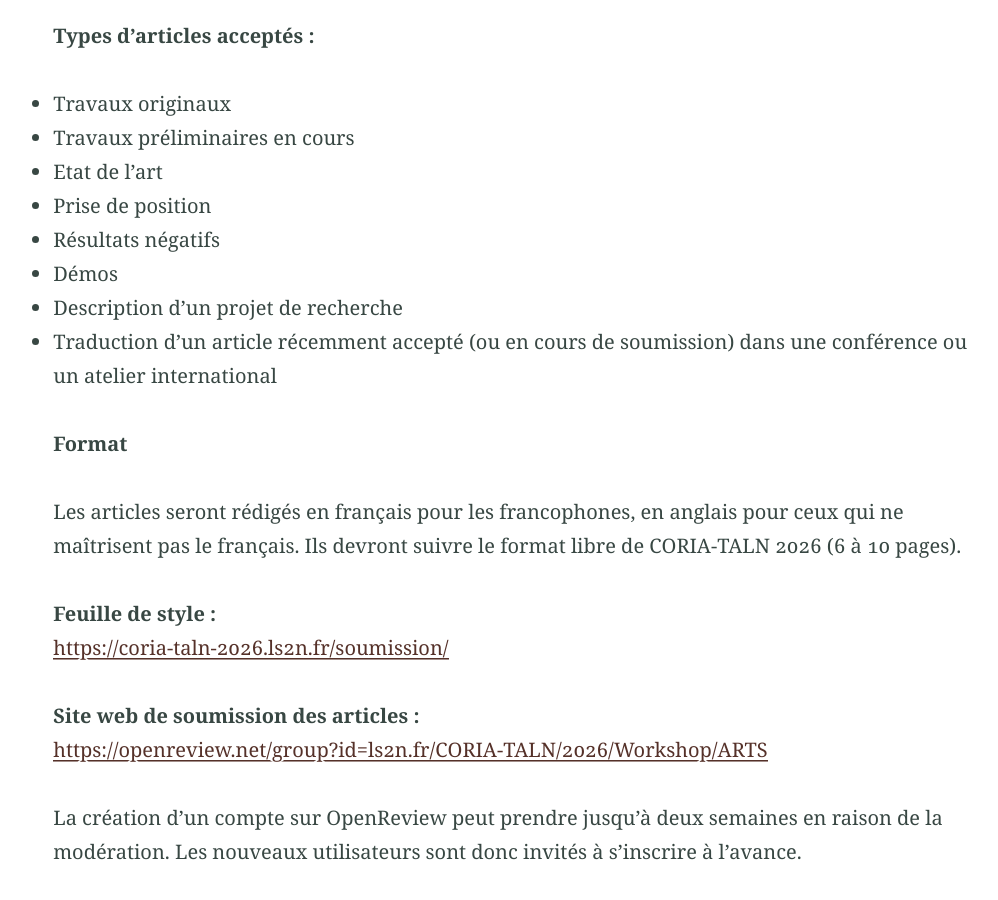
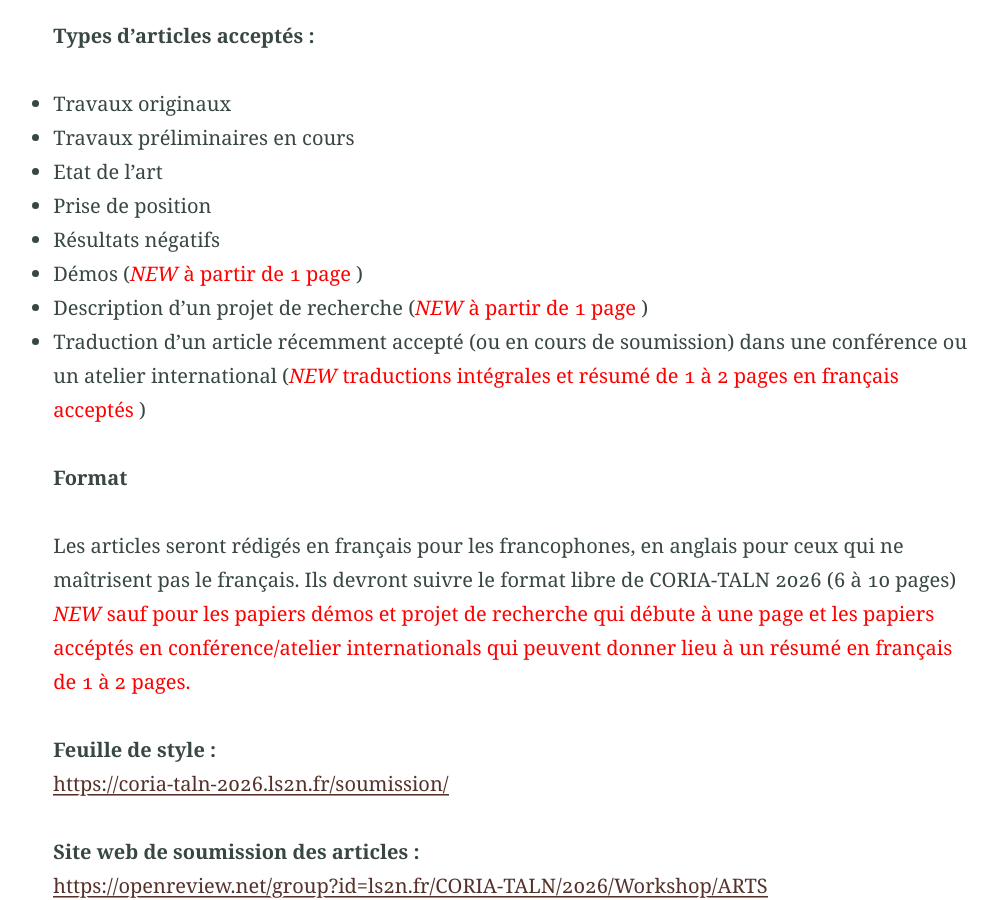
Before and after one commit to arts-workshop/arts-workshop.github.io, a Jekyll site: the page built from soumission.md, in a window 1280 px wide and 900 px high, scrolled down 806 px. Shown: the whole window, without its empty margins (126-1124 px from the left). Built offline with Jekyll 4.4.1, drawn with Linux system fonts in a browser that asks for light colours.

Commit message:
Update soumission.md ajout papiers 1 page

```diff
--- a/soumission.md
+++ b/soumission.md
@@ -29,14 +29,14 @@ L’atelier sur l’Analyse et la Recherche de Textes Scientifiques (ARTS) se ve
 -   Etat de l’art
 -   Prise de position
 -   Résultats négatifs
--   Démos
--   Description d'un projet de recherche
--   Traduction d’un article récemment accepté (ou en cours de soumission) dans une conférence ou un atelier international
+-   Démos (<span style="color:red">*NEW* à partir de 1 page </span>)
+-   Description d'un projet de recherche (<span style="color:red">*NEW* à partir de 1 page </span>)
+-   Traduction d’un article récemment accepté (ou en cours de soumission) dans une conférence ou un atelier international (<span style="color:red">*NEW* traductions intégrales et résumé de 1 à 2 pages en français acceptés </span>)
 
 
 **Format**
 
-Les articles seront rédigés en français pour les francophones, en anglais pour ceux qui ne maîtrisent pas le français. Ils devront suivre le format libre de CORIA-TALN 2026 (6 à 10 pages).
+Les articles seront rédigés en français pour les francophones, en anglais pour ceux qui ne maîtrisent pas le français. Ils devront suivre le format libre de CORIA-TALN 2026 (6 à 10 pages) <span style="color:red"> *NEW* sauf pour les papiers démos et projet de recherche qui débute à une page et les papiers accéptés en conférence/atelier internationals qui peuvent donner lieu à un résumé en français de 1 à 2 pages.</span>
 
 **Feuille de style :**
 [https://coria-taln-2026.ls2n.fr/soumission/](https://coria-taln-2026.ls2n.fr/soumission/)
```
